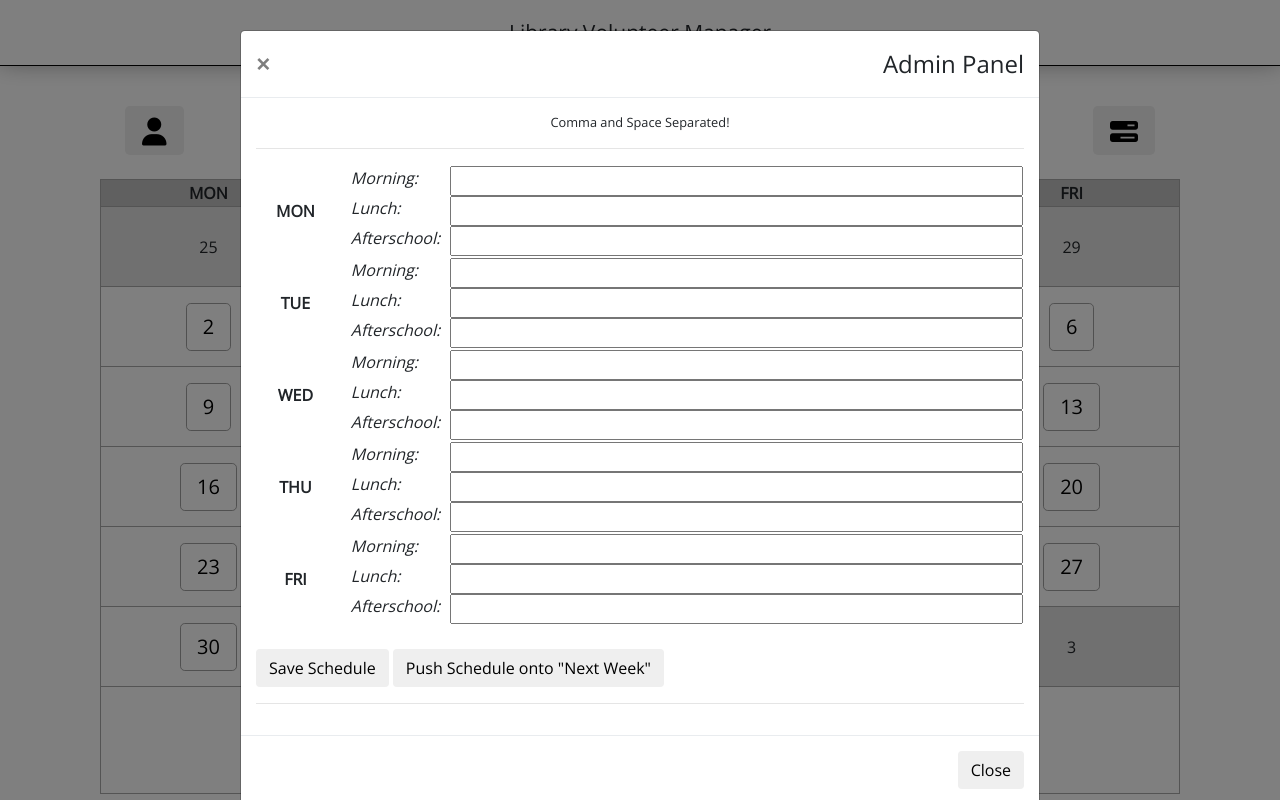
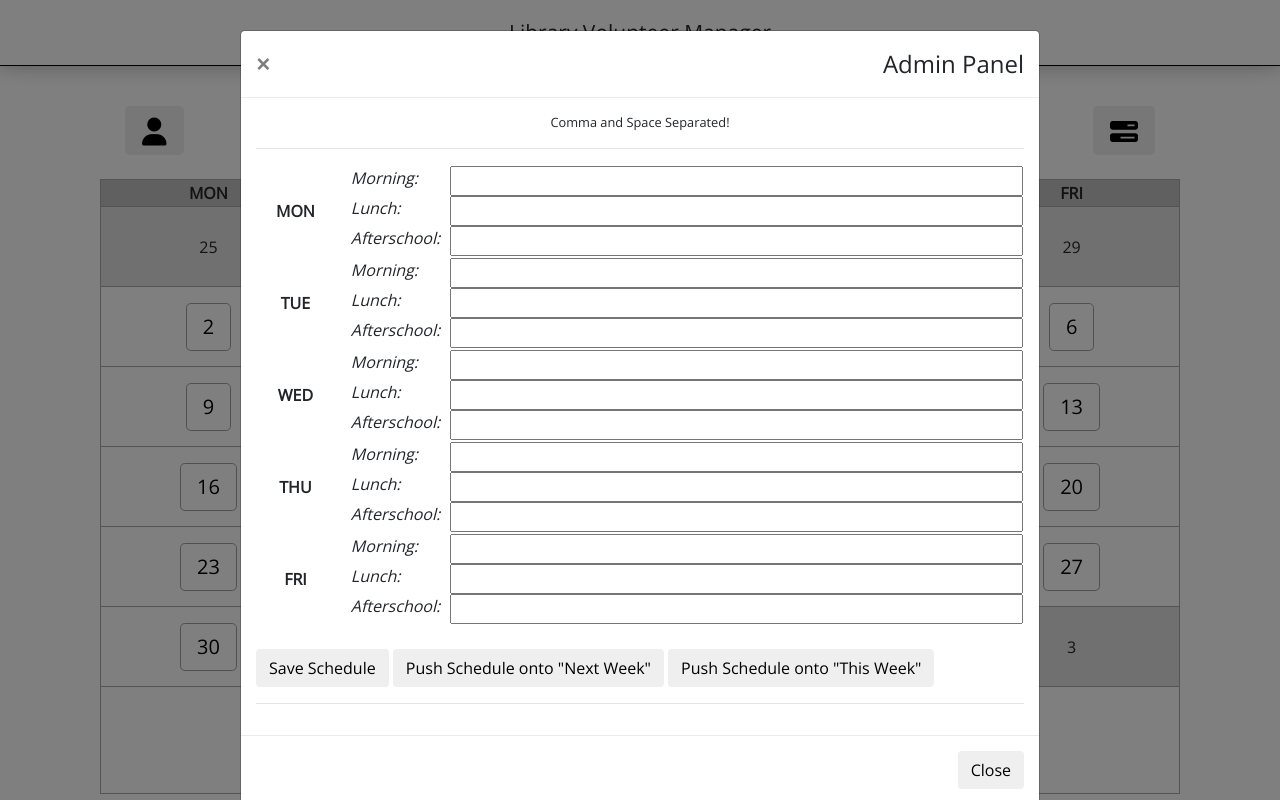
Before and after one commit to zharry/Sched-Mgr, a PHP site: page /admin.php in a window 1280 px wide, after a click that opens the changed part. Run offline with PHP 8.4, Linux system fonts and the light colour scheme; data that the repository does not hold is empty; some libraries are stand-ins or nearby versions.

Commit message:
Frontend UI for Push to This Week

```diff
--- a/admin.php
+++ b/admin.php
@@ -148,6 +148,7 @@
 				<br/>
 				<button type="submit" class="btn btn-default" onclick="setActiveSched()">Save Schedule</button>
 				<button type="submit" class="btn btn-default" onclick="pushSched()">Push Schedule onto "Next Week"</button>
+				<button type="submit" class="btn btn-default" onclick="pushThisSched()">Push Schedule onto "This Week"</button>
 				<hr/>
 			  </div>
 			  <div class="modal-footer">
```
